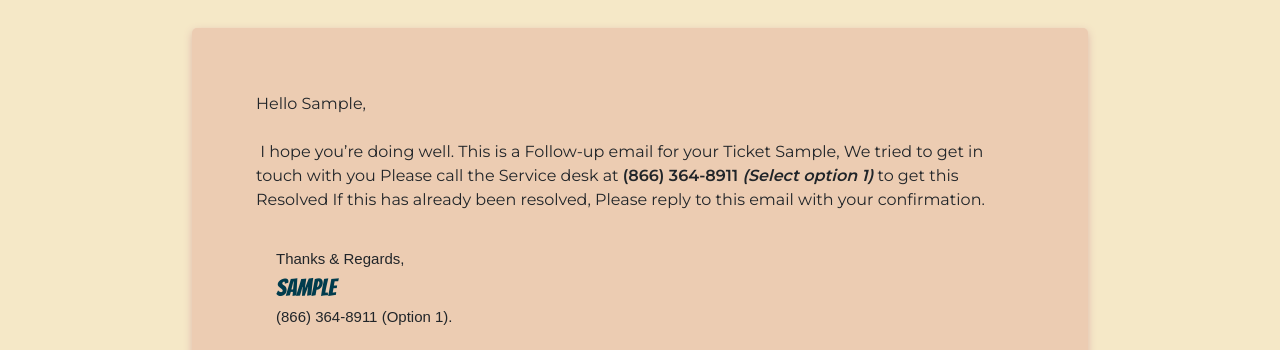
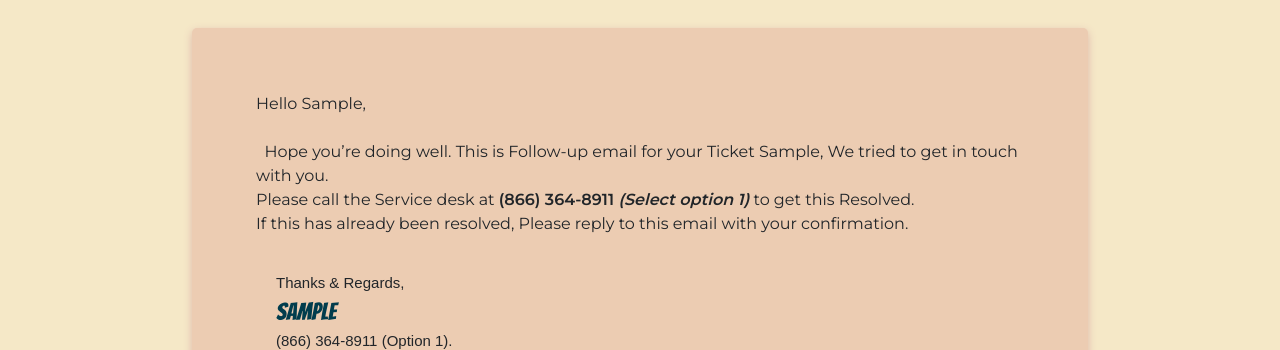
Before and after one commit to connectwiththakur/Accentcare-Foll, a plain HTML site: page index.html in a window 1280 px wide. Both pictures are taken after typing "Sample", "Sample", "Sample" into the empty fields and a click on the button "Generate". Shown: the part 136-486 px from the top of the page. Drawn offline with nearby package versions, Linux system fonts and the light colour scheme; a web font is replaced by a local one.

Commit message:
Update index.html

```diff
--- a/index.html
+++ b/index.html
@@ -69,11 +69,11 @@
 
                 <p class="email_body">
                     Hello <span class="abhi"> User </span>,<br><br>
-                    &nbspI hope you’re doing well. This is a <span id="finalFollowup"> Follow-up</span> email for your
+                    &nbsp Hope you’re doing well. This is <span id="finalFollowup"> Follow-up</span> email for your
                     Ticket
-                    <span class="tkt1"> INC </span>, We tried to get in touch with you
+                    <span class="tkt1"> INC </span>, We tried to get in touch with you.<br>
                     Please call the Service desk at <strong>(866) 364-8911 <em>(Select option 1)</em></strong> to get
-                    this Resolved
+                    this Resolved.<br>
                     If this has already been resolved, Please
                     reply to this email with your confirmation.
                 </p>
```
